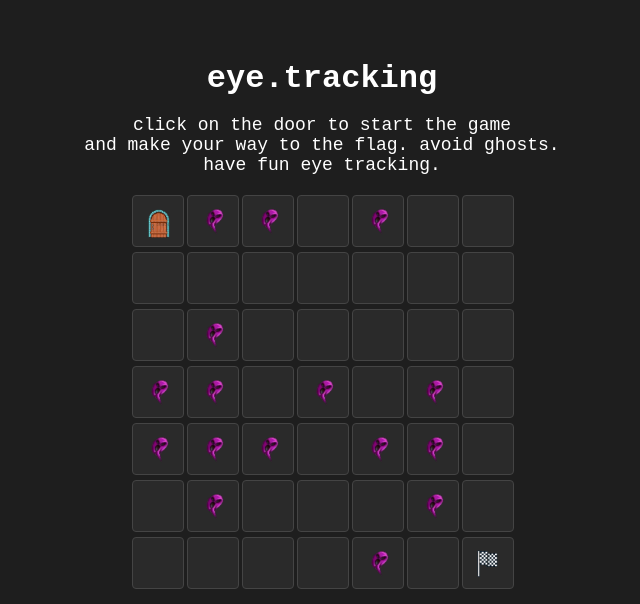
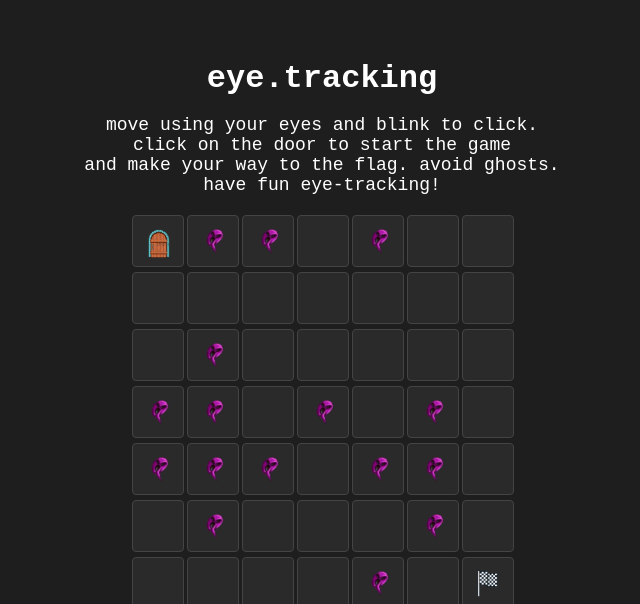
Before and after one commit to irisxvii/eye.balls, a Flask app: page / in a window 1280 px wide. Shown: the top 604 px of the page, without its empty margins (318-958 px from the left). Run offline with Flask 3, Linux system fonts and the light colour scheme; parts of the project's set-up code (start-up, migrations or seed data) failed here and were passed over.

Commit message:
smol change

```diff
--- a/templates/index.html
+++ b/templates/index.html
@@ -108,9 +108,10 @@
     <div class="overlay"></div>
     <h1>eye.tracking</h1>
     <div class="rules">
-        <p>click on the door to start the game <br/>
+        <p>move using your eyes and blink to click.<br/>
+            click on the door to start the game <br/>
              and make your way to the flag.
-            avoid ghosts. <br/>have fun eye tracking.</p>
+            avoid ghosts.<br/>have fun eye-tracking!</p>
     </div>
     <div class="maze">
         {% for row in maze %}
```
